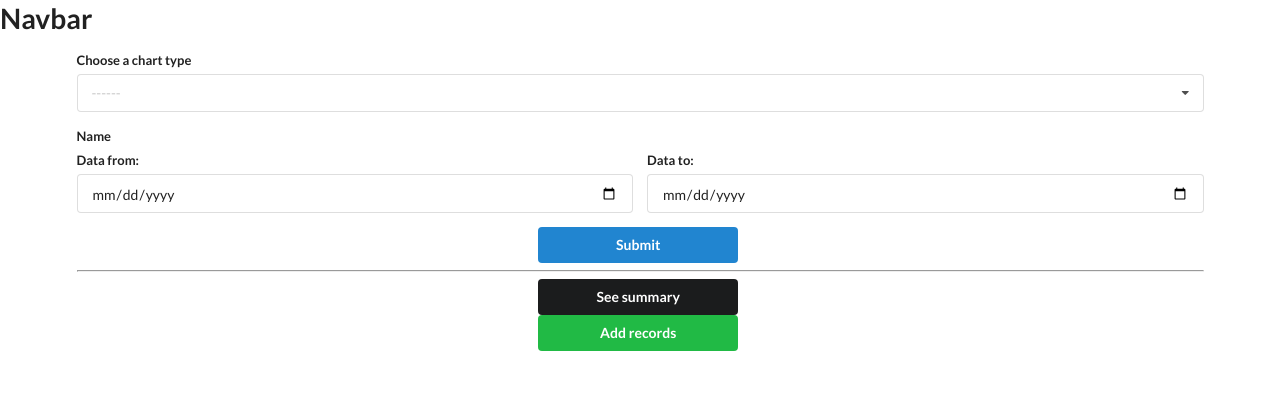
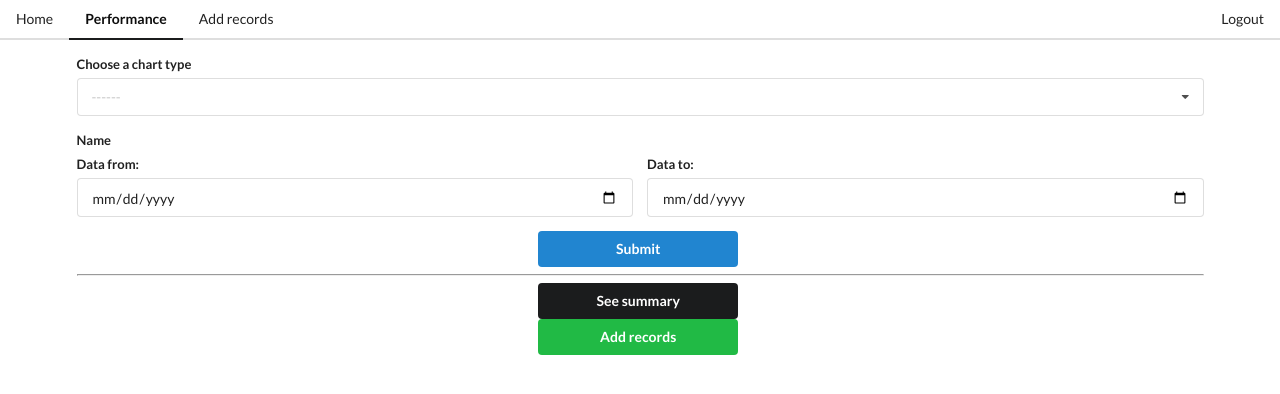
Before and after one commit to FrancisBilla/pd_dj, a Django app: page /performance/ in a window 1280 px wide. Shown: the top 394 px of the page. Run offline with Django 3.2, Linux system fonts and the light colour scheme; data comes from the database, SQL or seed files in the repository; both versions use the stored data as it was after the commit; some libraries are stand-ins or nearby versions.

Commit message:
added nav bar

```diff
--- a/src/templates/navbar.html
+++ b/src/templates/navbar.html
@@ -1 +1,20 @@
-<h1>Navbar</h1>
+
+{% url 'products:main-products-view' as path_to_performance %}
+{% url 'products:add-purchase-view' as path_to_adding_records %}
+
+<div class="ui secondary pointing menu">
+    <a class="item">
+      Home
+    </a>
+    <a href={{path_to_performance}} class="{% if request.path == path_to_performance %}active {% endif %} item">
+      Performance
+    </a>
+    <a href={{path_to_adding_records}} class="{% if request.path == path_to_adding_records %}active {% endif %} item">
+      Add records
+    </a>
+    <div class="right menu">
+      <a class="ui item">
+        Logout
+      </a>
+    </div>
+  </div>
```
Also changed, not shown: src/db.sqlite3.
